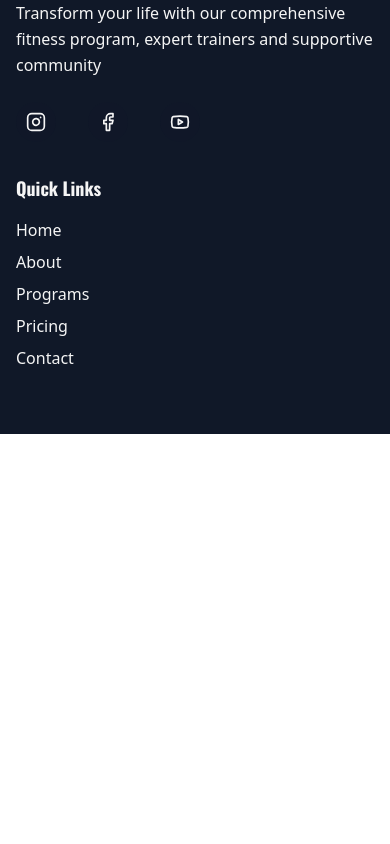
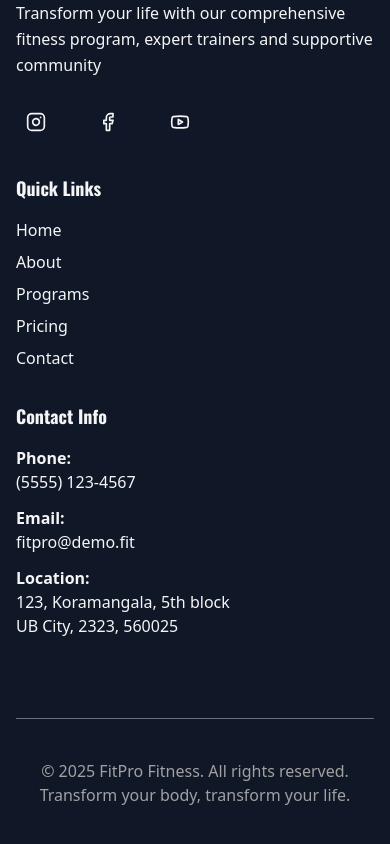
Before and after one commit to emmeiwhite/fitness-app, a Next.js app: page / in a window 390 px wide. Shown: the part 8565-9409 px from the top of the page. Before the commit the page ends 8999 px from the top, so only its background shows below. Built offline with nearby package versions, Linux system fonts and the light colour scheme.

Commit message:
Footer complete!

```diff
--- a/src/components/layout/Footer.tsx
+++ b/src/components/layout/Footer.tsx
@@ -7,7 +7,7 @@ export default function Footer() {
       <div className="max-w-7xl mx-auto py-16 px-4 sm:px-6 lg:px-8 ">
         <div className="grid grid-cols-1 md:grid-cols-4 gap-8">
           {/* Brand */}
-          <div className="col-span-2">
+          <div className="md:col-span-2">
             <p className="text-primary text-3xl font-black font-heading mb-4">FitPro Fitness</p>
 
             <p className="mb-6 leading-relaxed max-w-md">
@@ -51,6 +51,43 @@ export default function Footer() {
               })}
             </ul>
           </div>
+
+          {/* Contact Info */}
+
+          <div>
+            <p className="text-lg mb-4 font-heading font-bold">Contact Info</p>
+
+            <div className="space-y-3">
+              <div>
+                <p>
+                  <strong>Phone:</strong>
+                </p>
+                (5555) 123-4567
+              </div>
+
+              <div>
+                <p>
+                  <strong>Email:</strong>
+                </p>
+                fitpro@demo.fit
+              </div>
+
+              <div>
+                <p>
+                  <strong>Location:</strong>
+                </p>
+                <p>123, Koramangala, 5th block</p>
+                <p>UB City, 2323, 560025</p>
+              </div>
+            </div>
+          </div>
+        </div>
+
+        <div className="border-t  border-secondary/40 mt-20 pt-10 text-center text-neutral-400 ">
+          <p>
+            &copy; 2025 FitPro Fitness. All rights reserved. Transform your body, transform your
+            life.
+          </p>
         </div>
       </div>
     </footer>
```
